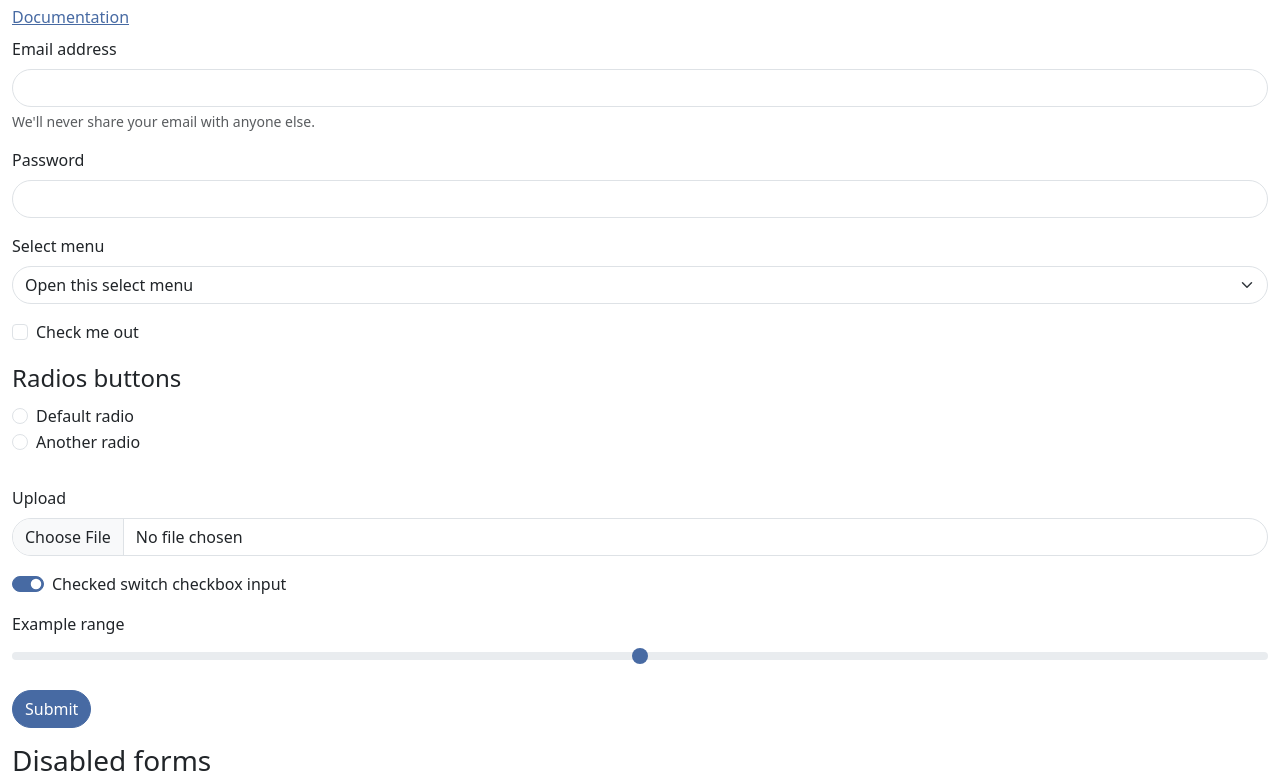
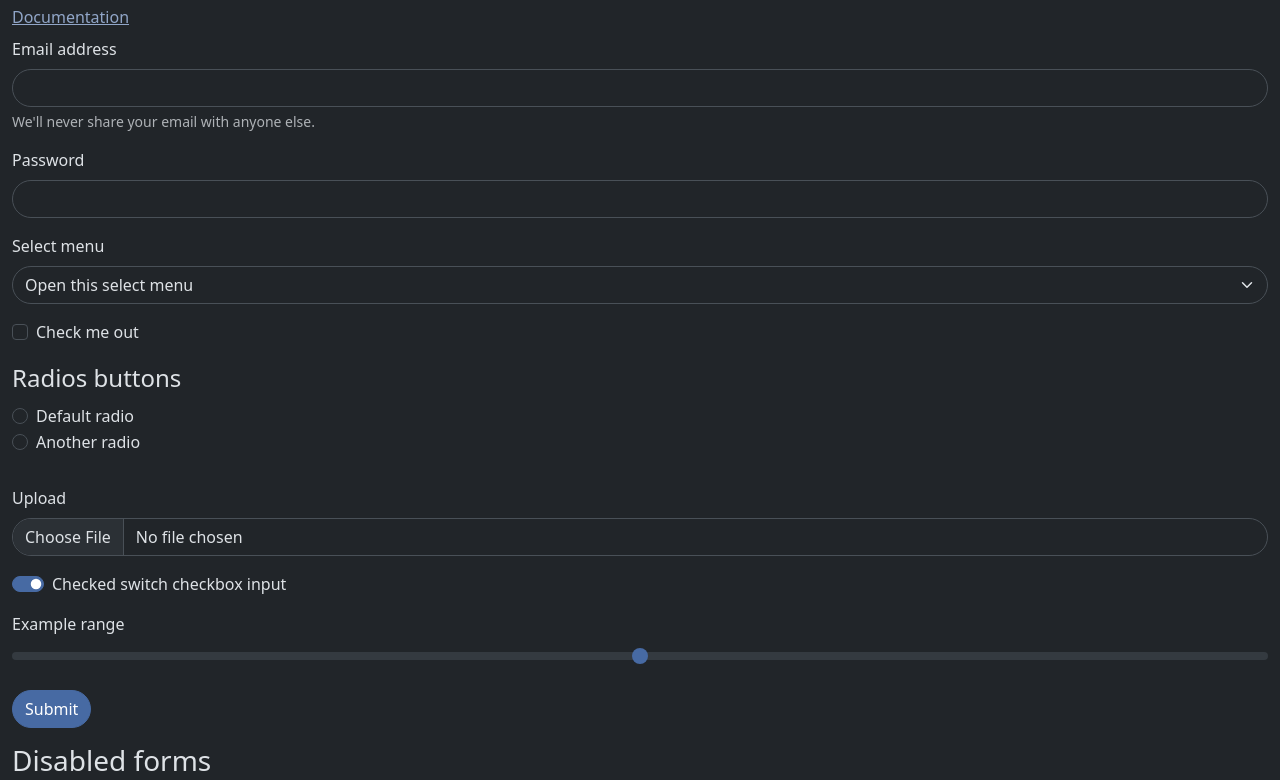
Before and after one commit to Fermain/bootstrap-app, a website: page index.html in a window 1280 px wide. Shown: the part 3923-4703 px from the top of the page. Drawn offline with nearby package versions, Linux system fonts and the light colour scheme; files that its build step writes are made by us from their sources.

Commit message:
Adds dark theme overrride file

```diff
--- a/index.html
+++ b/index.html
@@ -8,7 +8,7 @@
   <link rel="stylesheet" href="dist/css/index.css">
 </head>
 
-<body class="bg-body-tertiary" style="">
+<body class="bg-body-tertiary" data-bs-theme="dark">
   <svg xmlns="http://www.w3.org/2000/svg" class="d-none">
     <symbol id="check2" viewBox="0 0 16 16">
       <path
```
Also changed, not shown: src/scss/_variables-dark.scss (added).
